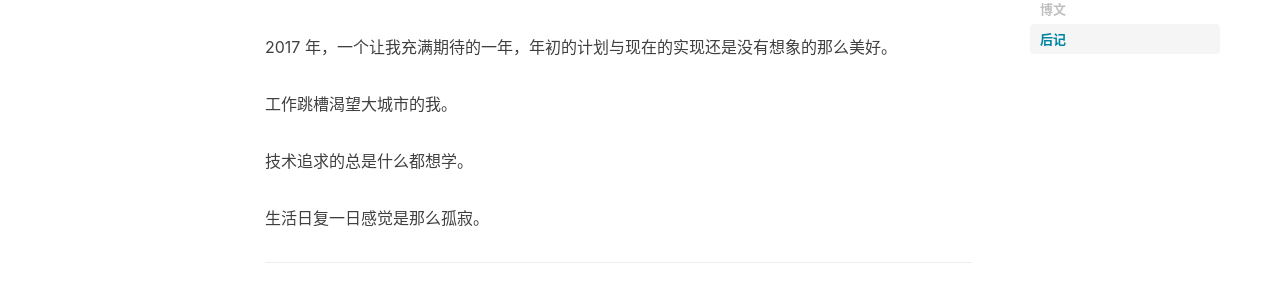
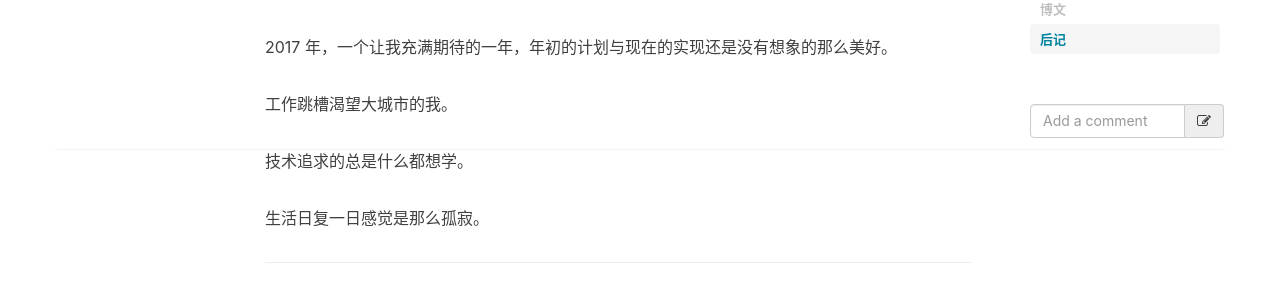
Before and after one commit to mrzhangxisheng/mrzhangxisheng.github.io, a Jekyll site: the page built from _posts/2017-6-23-life-DayOne.markdown, in a window 1280 px wide. Shown: the part 659-951 px from the top of the page. Built offline with Jekyll 4.4.1, drawn with Linux system fonts in a browser that asks for light colours; nearby versions of some CDN libraries; comment, search, counter and statistics services are not loaded.

Commit message:
Update post.html

```diff
--- a/_layouts/post.html
+++ b/_layouts/post.html
@@ -144,7 +144,46 @@ layout: default
                 </div>
             </div>
         {% endif %}
-
+<link href="./css/mystyle.css" rel="stylesheet">
+<div class="panel panel-white post " id="comments">
+					<div class="post-footer">
+						<div class="input-group">
+							<input id="comment_txt" class="form-control" placeholder="Add a comment" type="text">
+							<span class="input-group-addon">
+                        <a href="#"><i class="fa fa-edit" onclick="login()"></i></a>
+                    </span>
+						</div>
+						<ul class="comments-list" id="commentsList">
+						</ul>
+					</div>
+				</div>
+<div class="modal fade" id="myModal" tabindex="-1" role="dialog" aria-labelledby="myModalLabel">
+		<div class="modal-dialog" role="document">
+			<div class="modal-content">
+				<div class="modal-header">
+					<button type="button" class="close" data-dismiss="modal" aria-label="Close"><span aria-hidden="true">×</span></button>
+					<h4 class="modal-title" id="myModalLabel">登录</h4>
+				</div>
+				<div class="modal-body">
+					<div class="form-group">
+						<label for="txt_departmentlevel">Username</label>
+						<input type="text" name="txt_departmentlevel" class="form-control" id="txt_username" placeholder="Github用户名">
+					</div>
+					<div class="form-group">
+						<label for="txt_statu">Password</label>
+						<input type="password" name="txt_statu" class="form-control" id="txt_password" placeholder="Github密码">
+					</div>
+					<div class="alert alert-warning" role="alert" id="tips">我们不会获取您的用户名和密码,评论直接通过 HTTPS 与 Github API交互,如果您开启了两步验证,请在博客的Github issues 下添加 Comment</div>
+				</div>
+				<div class="modal-footer">
+					<button type="button" id="btn_subComment" class="btn btn-primary" data-dismiss="modal" onclick="subComment()">提交</button>
+				</div>
+			</div>
+		</div>
+	</div>
+<!-- jQuery -->
+<script src="/js/jquery.min.js"></script>
+<script src="/js/core.js"></script>
     <!-- Sidebar Container -->
             <div class="
                 col-lg-8 col-lg-offset-2
```
